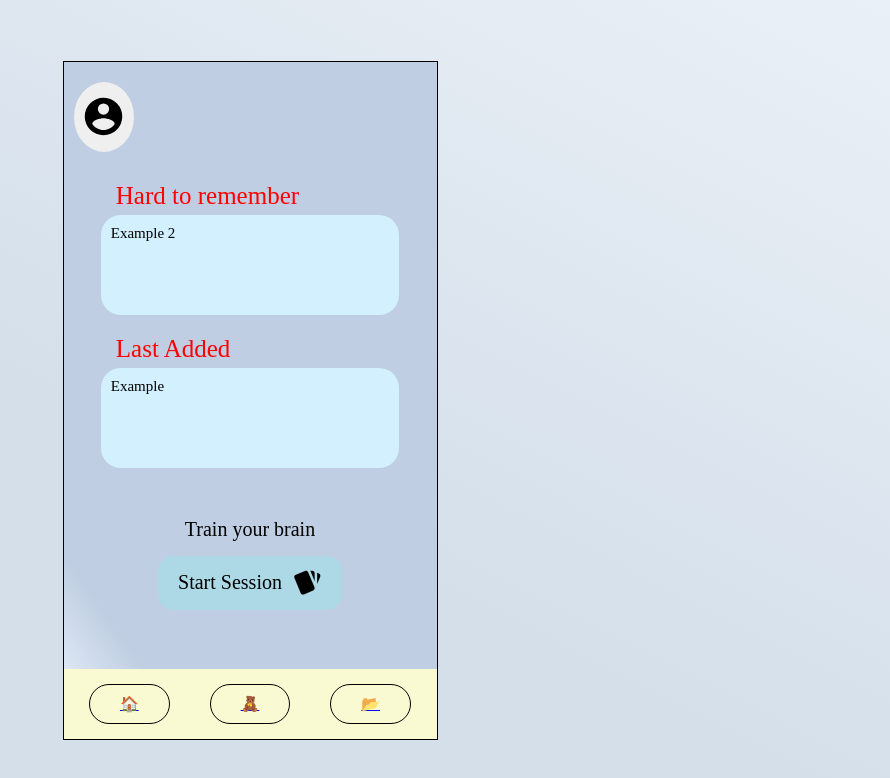
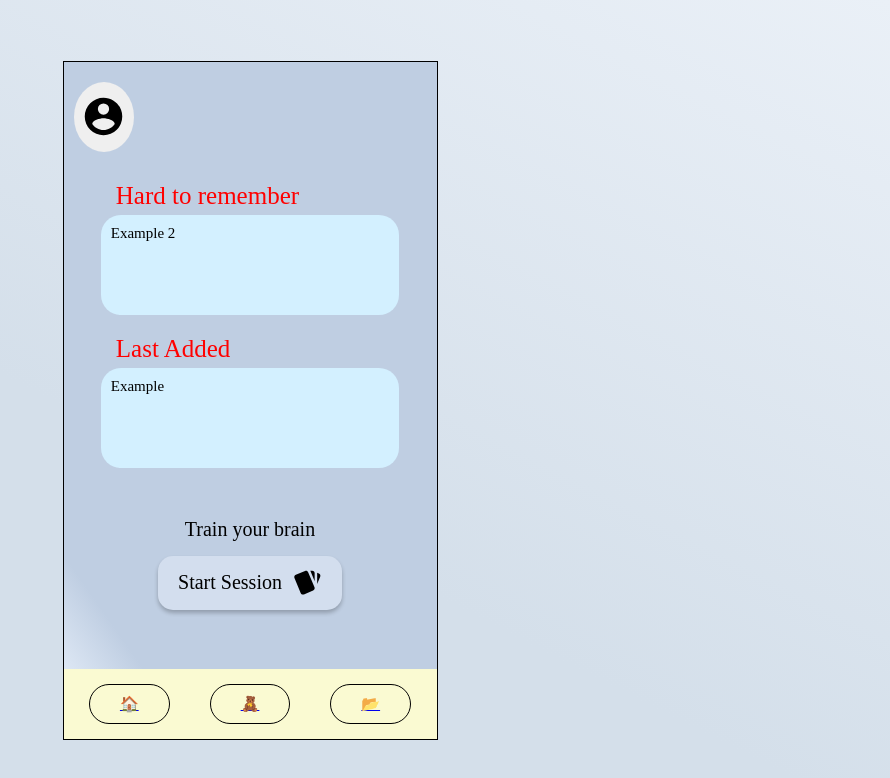
Before and after one commit to j-eick/vocab-dojo, a Next.js app: page / in a window 1280 px wide. Shown: the top 778 px of the page, without its empty margins (390-1280 px from the left). Built offline with nearby package versions, Linux system fonts and the light colour scheme.

Commit message:
variant: startSessionButton => changed shadow

```diff
--- a/src/components/Links/index.jsx
+++ b/src/components/Links/index.jsx
@@ -22,6 +22,8 @@ const CustomLinkDesign = styled.div`
 			text-decoration: none;
 			cursor: pointer;
 
-			background-color: lightblue;
+			box-shadow: rgba(0, 0, 0, 0.24) 0px 3px 4px;
+
+			background-color: #d3deee;
 		`}
 `;
```
